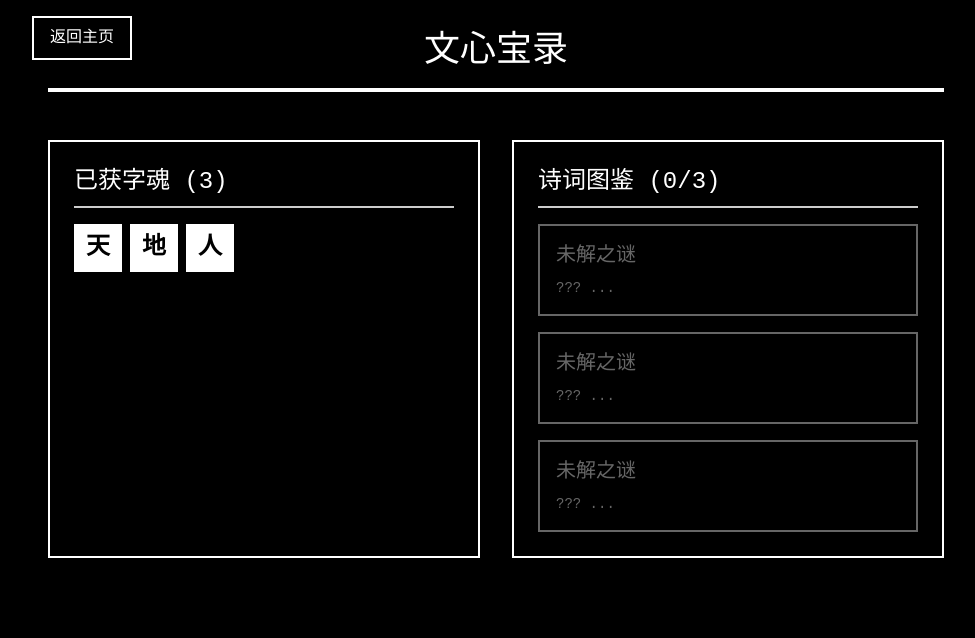
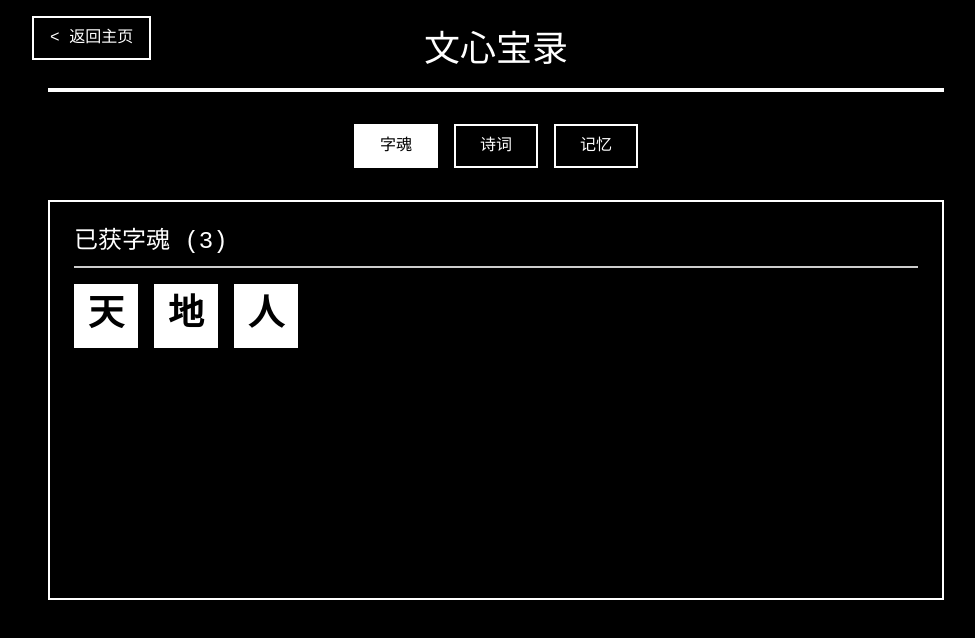
Before and after one commit to xuanyuanyiyun/Ink-Language-Wanderer, a React (Vite) app: page /collection in a window 1280 px wide. Shown: the top 638 px of the page, without its empty margins (144-1119 px from the left). Built offline with nearby package versions, Linux system fonts and the light colour scheme; a web font is replaced by a local one.

Commit message:
feat: 《墨语行者》8MB极简版游戏方案
Co-authored-by: traeagent <traeagent@users.noreply.github.com>

```diff
--- /dev/null
+++ b/src/components/DialogueUI.tsx
@@ -0,0 +1,86 @@
+import React, { useEffect, useState } from 'react';
+import { useGameStore } from '@/store/gameStore';
+import { audioSystem } from '@/utils/audio';
+
+export default function DialogueUI() {
+  const { state, currentDialogue, dialogueIndex, nextDialogue } = useGameStore();
+  const [displayedText, setDisplayedText] = useState('');
+  const [isTyping, setIsTyping] = useState(false);
+
+  useEffect(() => {
+    if (state !== 'dialogue' || !currentDialogue) return;
+
+    const fullText = currentDialogue[dialogueIndex].text;
+    setDisplayedText('');
+    setIsTyping(true);
+
+    let i = 0;
+    const timer = setInterval(() => {
+      setDisplayedText(fullText.substring(0, i + 1));
+      i++;
+      if (i >= fullText.length) {
+        clearInterval(timer);
+        setIsTyping(false);
+      }
+      // 偶尔发出打字音效
+      if (i % 3 === 0) {
+        audioSystem.playAttack(); // 使用短促音效模拟打字声
+      }
+    }, 50);
+
+    return () => clearInterval(timer);
+  }, [state, currentDialogue, dialogueIndex]);
+
+  useEffect(() => {
+    if (state !== 'dialogue') return;
+
+    const handleKeyDown = (e: KeyboardEvent) => {
+      if (e.code === 'Space' || e.code === 'Enter') {
+        if (isTyping) {
+          // 如果正在打字，直接显示全句
+          setDisplayedText(currentDialogue![dialogueIndex].text);
+          setIsTyping(false);
+        } else {
+          // 否则进入下一句
+          audioSystem.playSwitch();
+          nextDialogue();
+        }
+      }
+    };
+
+    window.addEventListener('keydown', handleKeyDown);
+    return () => window.removeEventListener('keydown', handleKeyDown);
+  }, [state, isTyping, currentDialogue, dialogueIndex, nextDialogue]);
+
+  if (state !== 'dialogue' || !currentDialogue) return null;
+
+  const current = currentDialogue[dialogueIndex];
+
+  return (
+    <div className="absolute bottom-4 left-1/2 -translate-x-1/2 w-[95%] max-w-[600px] z-40 flex flex-col items-start gap-2">
+      {current.speaker && (
+        <div className="bg-ink text-paper px-4 py-1 border-2 border-paper text-lg font-bold shadow-[4px_4px_0_rgba(255,255,255,0.5)]">
+          {current.speaker}
+        </div>
+      )}
+      <div className="w-full bg-ink text-paper border-2 border-paper p-4 shadow-[4px_4px_0_rgba(255,255,255,0.5)] min-h-[100px] relative cursor-pointer"
+           onClick={() => {
+             if (isTyping) {
+               setDisplayedText(currentDialogue[dialogueIndex].text);
+               setIsTyping(false);
+             } else {
+               audioSystem.playSwitch();
+               nextDialogue();
+             }
+           }}>
+        <p className="text-lg leading-relaxed whitespace-pre-wrap">{displayedText}</p>
+
+        {!isTyping && (
+          <div className="absolute bottom-2 right-4 animate-pulse text-paper-dark text-sm">
+            [空格/点击] 继续
+          </div>
+        )}
+      </div>
+    </div>
+  );
+}
--- a/src/components/GameCanvas.tsx
+++ b/src/components/GameCanvas.tsx
@@ -7,12 +7,54 @@ const CANVAS_WIDTH = 320;
 const CANVAS_HEIGHT = 240;
 const TILE_SIZE = 16;
 
+interface MemoryEntity {
+  x: number;
+  y: number;
+  id: string;
+  title: string;
+  dialogue: { speaker?: string; text: string }[];
+}
+
 export default function GameCanvas() {
   const canvasRef = useRef<HTMLCanvasElement>(null);
-  const { form, state, setGameState, takeDamage, setForm } = useGameStore();
+  const { form, state, setGameState, takeDamage, setForm, showDialogue, collectMemory, collectedMemories } = useGameStore();
   const playerPos = useRef({ x: 160, y: 120 });
   const noise = useRef(new PerlinNoise(Math.random()));
   const keys = useRef<{ [key: string]: boolean }>({});
+  const initialized = useRef(false);
+
+  const memoryEntities = useRef<MemoryEntity[]>([
+    {
+      x: 200, y: 150, id: 'mem1', title: '师父的教导',
+      dialogue: [
+        { speaker: '师父', text: '“守儿，你可知每个字都有它的重量？”' },
+        { speaker: '墨守', text: '“徒儿不知。”' },
+        { speaker: '师父', text: '“文明是宇宙对抗熵增的唯一方式。一撇一捺，相互支撑，方为‘人’。”' }
+      ]
+    },
+    {
+      x: 80, y: 80, id: 'mem2', title: '燃烧的禁书',
+      dialogue: [
+        { speaker: '师父', text: '“这本《权谋书》被用于党争，死伤三千。文字之罪耶？”' },
+        { speaker: '惊鸿', text: '“师父，您不能全烧了！这是文明的火种！”' },
+        { speaker: '师父', text: '“若文明必伴苦难，此文明值得存否？不完美的文明，不如无文明。”' }
+      ]
+    }
+  ]);
+
+  useEffect(() => {
+    if (!initialized.current) {
+      initialized.current = true;
+      // 开场对话
+      setTimeout(() => {
+        showDialogue([
+          { text: '（空白之地... 我是谁？）' },
+          { speaker: '墨守', text: '我只记得... 师父的半块砚台。' },
+          { speaker: '惊鸿', text: '“你终于醒了。忘川正在吞噬一切，快走吧。”' }
+        ]);
+      }, 500);
+    }
+  }, [showDialogue]);
 
   useEffect(() => {
     const handleKeyDown = (e: KeyboardEvent) => {
@@ -24,6 +66,8 @@ export default function GameCanvas() {
         useGameStore.setState({ hp: 100 });
         return;
       }
+
+      if (state !== 'playing') return;
 
       // Handle form switching
       if (e.code === 'Space') {
@@ -126,6 +170,32 @@ export default function GameCanvas() {
       const formChar = form === 'brush' ? '笔' : form === 'ink' ? '墨' : form === 'paper' ? '纸' : '砚';
       ctx.fillText(formChar, playerPos.current.x, playerPos.current.y);
 
+      // Draw Memory Fragments
+      memoryEntities.current.forEach(mem => {
+        if (!collectedMemories.includes(mem.id)) {
+          // Glow effect
+          ctx.fillStyle = `rgba(255, 255, 255, ${0.5 + Math.sin(time * 0.1) * 0.5})`;
+          ctx.beginPath();
+          ctx.arc(mem.x, mem.y, 10, 0, Math.PI * 2);
+          ctx.fill();
+
+          ctx.fillStyle = '#000000';
+          ctx.fillRect(mem.x - 4, mem.y - 4, 8, 8);
+          ctx.fillStyle = '#ffffff';
+          ctx.fillText('忆', mem.x, mem.y);
+
+          // Check collision
+          const dx = playerPos.current.x - mem.x;
+          const dy = playerPos.current.y - mem.y;
+          const dist = Math.sqrt(dx * dx + dy * dy);
+          if (dist < 16 && state === 'playing') {
+            collectMemory(mem.id);
+            audioSystem.playSuccess();
+            showDialogue(mem.dialogue);
+          }
+        }
+      });
+
       time++;
       animationFrameId = requestAnimationFrame(render);
     };
@@ -133,7 +203,7 @@ export default function GameCanvas() {
     render();
 
     return () => cancelAnimationFrame(animationFrameId);
-  }, [state, form]);
+  }, [state, form, collectedMemories, collectMemory, showDialogue]);
 
   return (
     <div className="relative w-full h-full bg-paper">
--- a/src/pages/Collection.tsx
+++ b/src/pages/Collection.tsx
@@ -1,15 +1,21 @@
-import React from 'react';
+import React, { useState } from 'react';
 import { useNavigate } from 'react-router-dom';
 import { useGameStore } from '@/store/gameStore';
 
 export default function Collection() {
   const navigate = useNavigate();
-  const { collectedWords, unlockedPoems } = useGameStore();
+  const { collectedWords, unlockedPoems, collectedMemories } = useGameStore();
+  const [activeTab, setActiveTab] = useState<'words' | 'poems' | 'memories'>('words');
 
   const allPoems = [
-    { id: '1', title: '《静夜思》', preview: '床前明月光...', unlocked: unlockedPoems.includes('1') },
-    { id: '2', title: '《登鹳雀楼》', preview: '白日依山尽...', unlocked: unlockedPoems.includes('2') },
-    { id: '3', title: '《将进酒》', preview: '君不见黄河之水天上来...', unlocked: unlockedPoems.includes('3') },
+    { id: '1', title: '《静夜思》', preview: '床前明月光...', desc: '【创作背景】李白在长安思乡之作。解锁此诗，方知游子之苦。', unlocked: unlockedPoems.includes('1') },
+    { id: '2', title: '《登鹳雀楼》', preview: '白日依山尽...', desc: '【创作背景】王之涣登高望远，体现了唐人的豪迈气象。', unlocked: unlockedPoems.includes('2') },
+    { id: '3', title: '《将进酒》', preview: '君不见黄河之水天上...', desc: '【创作背景】千古绝唱。传闻曾引发忘川震荡。', unlocked: unlockedPoems.includes('3') },
+  ];
+
+  const allMemories = [
+    { id: 'mem1', title: '师父的教导', content: '“文明是宇宙对抗熵增的唯一方式。一撇一捺，相互支撑，方为‘人’。”\n——你隐约记得，那是你第一次握笔时的场景。', unlocked: collectedMemories.includes('mem1') },
+    { id: 'mem2', title: '燃烧的禁书', content: '“若文明必伴苦难，此文明值得存否？不完美的文明，不如无文明。”\n——师父在火光中的背影，显得无比陌生。', unlocked: collectedMemories.includes('mem2') },
   ];
 
   return (
@@ -19,40 +25,87 @@ export default function Collection() {
           onClick={() => navigate('/')}
           className="absolute -top-4 -left-4 px-4 py-2 border-2 border-paper hover:bg-paper hover:text-ink transition-colors"
         >
-          返回主页
+          &lt; 返回主页
         </button>
 
-        <h1 className="text-4xl text-center mb-12 border-b-4 border-paper pb-4">文心宝录</h1>
+        <h1 className="text-4xl text-center mb-8 border-b-4 border-paper pb-4">文心宝录</h1>
 
-        <div className="grid grid-cols-1 md:grid-cols-2 gap-8">
-          <section className="pixel-border p-6 bg-ink">
+        <div className="flex gap-4 mb-8 justify-center">
+          <button
+            className={`px-6 py-2 border-2 transition-colors ${activeTab === 'words' ? 'border-paper bg-paper text-ink' : 'border-paper text-paper'}`}
+            onClick={() => setActiveTab('words')}
+          >
+            字魂
+          </button>
+          <button
+            className={`px-6 py-2 border-2 transition-colors ${activeTab === 'poems' ? 'border-paper bg-paper text-ink' : 'border-paper text-paper'}`}
+            onClick={() => setActiveTab('poems')}
+          >
+            诗词
+          </button>
+          <button
+            className={`px-6 py-2 border-2 transition-colors ${activeTab === 'memories' ? 'border-paper bg-paper text-ink' : 'border-paper text-paper'}`}
+            onClick={() => setActiveTab('memories')}
+          >
+            记忆
+          </button>
+        </div>
+
+        <div className="pixel-border p-6 bg-ink min-h-[400px]">
+          {activeTab === 'words' && (
+            <div>
               <h2 className="text-2xl mb-4 border-b-2 border-paper-dark pb-2">已获字魂 ({collectedWords.length})</h2>
-            <div className="flex flex-wrap gap-2">
+              <div className="flex flex-wrap gap-4">
                 {collectedWords.map((word, i) => (
-                <div key={i} className="w-12 h-12 bg-paper text-ink flex items-center justify-center text-2xl font-bold">
+                  <div key={i} className="w-16 h-16 bg-paper text-ink flex items-center justify-center text-4xl font-bold">
                     {word}
                   </div>
                 ))}
                 {collectedWords.length === 0 && (
-                <p className="text-paper-dark">空空如也，前路漫漫...</p>
+                  <p className="text-paper-dark w-full text-center py-10">空空如也，前路漫漫...</p>
                 )}
               </div>
-          </section>
+            </div>
+          )}
 
-          <section className="pixel-border p-6 bg-ink">
+          {activeTab === 'poems' && (
+            <div>
               <h2 className="text-2xl mb-4 border-b-2 border-paper-dark pb-2">诗词图鉴 ({unlockedPoems.length}/{allPoems.length})</h2>
-            <div className="flex flex-col gap-4">
+              <div className="grid grid-cols-1 md:grid-cols-2 gap-4">
                 {allPoems.map((poem) => (
                   <div
                     key={poem.id}
-                  className={`p-4 border-2 ${poem.unlocked ? 'border-paper bg-ink text-paper' : 'border-paper-dark text-paper-dark opacity-50'}`}
+                    className={`p-4 border-2 flex flex-col gap-2 ${poem.unlocked ? 'border-paper bg-ink text-paper' : 'border-paper-dark text-paper-dark opacity-50'}`}
                   >
-                  <h3 className="text-xl mb-2">{poem.unlocked ? poem.title : '未解之谜'}</h3>
+                    <h3 className="text-xl font-bold">{poem.unlocked ? poem.title : '未解之谜'}</h3>
                     <p className="text-sm">{poem.unlocked ? poem.preview : '??? ...'}</p>
+                    {poem.unlocked && <p className="text-xs mt-2 text-paper-dark whitespace-pre-wrap">{poem.desc}</p>}
                   </div>
                 ))}
               </div>
-          </section>
+            </div>
+          )}
+
+          {activeTab === 'memories' && (
+            <div>
+              <h2 className="text-2xl mb-4 border-b-2 border-paper-dark pb-2">世界记忆 ({collectedMemories.length}/{allMemories.length})</h2>
+              <div className="flex flex-col gap-6">
+                {allMemories.map((mem) => (
+                  <div key={mem.id} className="relative">
+                    {!mem.unlocked && (
+                      <div className="absolute inset-0 bg-ink/80 backdrop-blur-sm z-10 flex items-center justify-center border-2 border-paper-dark">
+                        <span className="text-paper-dark">记忆尚未寻回</span>
+                      </div>
+                    )}
+                    <div className="border-l-4 border-paper pl-4 py-2">
+                      <h3 className="text-xl mb-2 font-bold">{mem.title}</h3>
+                      <p className="whitespace-pre-wrap leading-relaxed text-paper-dark">{mem.content}</p>
+                    </div>
+                  </div>
+                ))}
+              </div>
+            </div>
+          )}
         </div>
       </div>
     </div>
--- a/src/pages/Game.tsx
+++ b/src/pages/Game.tsx
@@ -4,6 +4,7 @@ import { useGameStore } from '@/store/gameStore';
 import GameCanvas from '@/components/GameCanvas';
 import HUD from '@/components/HUD';
 import PoetryCombatUI from '@/components/PoetryCombatUI';
+import DialogueUI from '@/components/DialogueUI';
 
 export default function Game() {
   const { state, setGameState } = useGameStore();
@@ -32,6 +33,7 @@ export default function Game() {
         <HUD />
         <GameCanvas />
         <PoetryCombatUI />
+        <DialogueUI />
       </div>
     </div>
   );
--- a/src/store/gameStore.ts
+++ b/src/store/gameStore.ts
@@ -1,7 +1,7 @@
 import { create } from 'zustand';
 
 export type GameForm = 'brush' | 'ink' | 'paper' | 'stone';
-export type GameStateEnum = 'menu' | 'playing' | 'poetry-combat' | 'gameover' | 'collection';
+export type GameStateEnum = 'menu' | 'playing' | 'poetry-combat' | 'gameover' | 'collection' | 'dialogue';
 
 export interface Poem {
   id: string;
@@ -10,6 +10,17 @@ export interface Poem {
   options: string[]; // e.g., ["死亦为鬼雄", "生亦为鬼雄", "死亦为鬼杰"]
   correctIndex: number;
   effect: 'heal' | 'summon' | 'damage' | 'terrain';
+}
+
+export interface Dialogue {
+  speaker?: string;
+  text: string;
+}
+
+export interface MemoryFragment {
+  id: string;
+  title: string;
+  content: string;
 }
 
 interface GameState {
@@ -21,7 +32,10 @@ interface GameState {
   form: GameForm;
   collectedWords: string[];
   unlockedPoems: string[];
+  collectedMemories: string[]; // 收集的记忆碎片ID
   currentPoemCombat: Poem | null;
+  currentDialogue: Dialogue[] | null;
+  dialogueIndex: number;
 
   // Actions
   setGameState: (state: GameStateEnum) => void;
@@ -32,8 +46,11 @@ interface GameState {
   restoreWenqi: (amount: number) => void;
   collectWord: (word: string) => void;
   unlockPoem: (poemId: string) => void;
+  collectMemory: (memoryId: string) => void;
   startPoetryCombat: (poem: Poem) => void;
   endPoetryCombat: (success: boolean) => void;
+  showDialogue: (dialogues: Dialogue[]) => void;
+  nextDialogue: () => void;
 }
 
 export const useGameStore = create<GameState>((set, get) => ({
@@ -45,7 +62,10 @@ export const useGameStore = create<GameState>((set, get) => ({
   form: 'brush',
   collectedWords: ['天', '地', '人'],
   unlockedPoems: [],
+  collectedMemories: [],
   currentPoemCombat: null,
+  currentDialogue: null,
+  dialogueIndex: 0,
 
   setGameState: (state) => set({ state }),
   setForm: (form) => set({ form }),
@@ -75,6 +95,12 @@ export const useGameStore = create<GameState>((set, get) => ({
     }
     return state;
   }),
+  collectMemory: (memoryId) => set((state) => {
+    if (!state.collectedMemories.includes(memoryId)) {
+      return { collectedMemories: [...state.collectedMemories, memoryId] };
+    }
+    return state;
+  }),
   startPoetryCombat: (poem) => set({
     state: 'poetry-combat',
     currentPoemCombat: poem
@@ -93,4 +119,23 @@ export const useGameStore = create<GameState>((set, get) => ({
       currentPoemCombat: null
     };
   }),
+  showDialogue: (dialogues) => set({
+    state: 'dialogue',
+    currentDialogue: dialogues,
+    dialogueIndex: 0,
+  }),
+  nextDialogue: () => set((state) => {
+    if (!state.currentDialogue) return state;
+
+    if (state.dialogueIndex < state.currentDialogue.length - 1) {
+      return { dialogueIndex: state.dialogueIndex + 1 };
+    } else {
+      // 结束对话，返回游玩状态
+      return {
+        state: 'playing',
+        currentDialogue: null,
+        dialogueIndex: 0
+      };
+    }
+  }),
 }));
```
Lines whose indentation alone changed are shown as unchanged.
